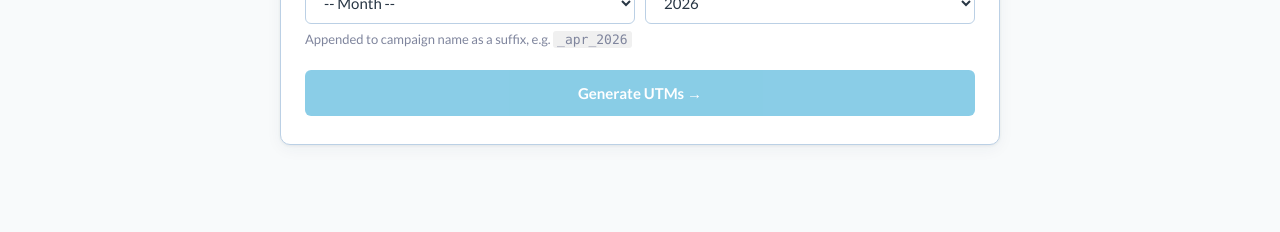
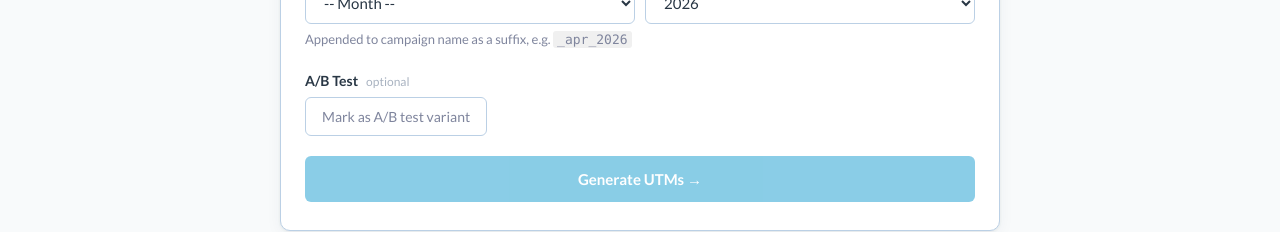
Before and after one commit to mattvisme/utm-generator, a Next.js app: page / in a window 1280 px wide. Shown: the part 715-947 px from the top of the page. Before the commit the page ends 892 px from the top, so only its background shows below. Built offline with nearby package versions, Linux system fonts and the light colour scheme.

Commit message:
Add A/B variant field and Blog/On-site CTA channel

```diff
--- a/app/api/generate/route.ts
+++ b/app/api/generate/route.ts
@@ -7,7 +7,7 @@ import { GenerateRequest } from '@/types/utm'
 export async function POST(req: NextRequest) {
   try {
     const body: GenerateRequest = await req.json()
-    const { url, channel, description, vc_parameter, campaign_name, campaign_date, cohort } = body
+    const { url, channel, description, vc_parameter, campaign_name, campaign_date, cohort, ab_variant } = body
 
     if (!url || !channel || !description) {
       return NextResponse.json({ error: 'Missing required fields' }, { status: 400 })
@@ -26,7 +26,8 @@ export async function POST(req: NextRequest) {
       vc_parameter,
       campaign_name,
       campaign_date,
-      cohort
+      cohort,
+      ab_variant
     )
 
     const { value: campaign, truncated } = truncateCampaign(suggestion.utm_campaign)
--- a/app/page.tsx
+++ b/app/page.tsx
@@ -35,6 +35,7 @@ export default function HomePage() {
             ? `${['jan','feb','mar','apr','may','jun','jul','aug','sep','oct','nov','dec'][parseInt(data.campaign_month) - 1]}_${data.campaign_year}`
             : undefined,
           cohort: data.cohort || undefined,
+          ab_variant: data.is_ab_test && data.ab_variant ? data.ab_variant : undefined,
         }),
       })
       const json = await res.json()
--- a/components/InputForm.tsx
+++ b/components/InputForm.tsx
@@ -15,6 +15,20 @@ interface Props {
 const currentYear = new Date().getFullYear()
 const YEARS = [currentYear - 1, currentYear, currentYear + 1].map(String)
 
+const toggleButtonStyle = (active: boolean) => ({
+  flex: 1,
+  padding: '0.5rem',
+  borderRadius: 'var(--radius-sm)',
+  border: active ? '2px solid var(--accent)' : '1px solid var(--border)',
+  background: active ? 'var(--surface2)' : 'var(--surface)',
+  color: active ? 'var(--accent-dark)' : 'var(--text-muted)',
+  fontFamily: 'Lato, sans-serif',
+  fontSize: '0.875rem',
+  fontWeight: active ? 700 : 400,
+  cursor: 'pointer',
+  transition: 'all 0.15s ease',
+})
+
 export default function InputForm({ onSubmit, loading, initialData }: Props) {
   const [url, setUrl] = useState(initialData?.url || '')
   const [channel, setChannel] = useState(initialData?.channel || '')
@@ -24,6 +38,8 @@ export default function InputForm({ onSubmit, loading, initialData }: Props) {
   const [campaignMonth, setCampaignMonth] = useState(initialData?.campaign_month || '')
   const [campaignYear, setCampaignYear] = useState(initialData?.campaign_year || String(currentYear))
   const [cohort, setCohort] = useState(initialData?.cohort || '')
+  const [isAbTest, setIsAbTest] = useState(initialData?.is_ab_test || false)
+  const [abVariant, setAbVariant] = useState(initialData?.ab_variant || '')
   const [urlError, setUrlError] = useState('')
   const [urlNotice, setUrlNotice] = useState('')
 
@@ -37,10 +53,13 @@ export default function InputForm({ onSubmit, loading, initialData }: Props) {
     }
   }, [initialData])
 
-  // Clear cohort when switching to a non-cohort channel
   useEffect(() => {
     if (!showCohort) setCohort('')
   }, [showCohort])
+
+  useEffect(() => {
+    if (!isAbTest) setAbVariant('')
+  }, [isAbTest])
 
   const handleUrlBlur = () => {
     if (!url) return
@@ -71,6 +90,8 @@ export default function InputForm({ onSubmit, loading, initialData }: Props) {
       campaign_month: campaignMonth,
       campaign_year: campaignYear,
       cohort,
+      is_ab_test: isAbTest,
+      ab_variant: abVariant,
       cleanUrl: base,
     })
   }
@@ -211,6 +232,55 @@ export default function InputForm({ onSubmit, loading, initialData }: Props) {
         </p>
       </div>
 
+      {/* A/B test variant */}
+      <div>
+        {fieldLabel('A/B Test', true)}
+        <div style={{ display: 'flex', alignItems: 'center', gap: '0.75rem' }}>
+          <button
+            type="button"
+            onClick={() => setIsAbTest(!isAbTest)}
+            disabled={loading}
+            style={{
+              ...toggleButtonStyle(isAbTest),
+              flex: 'none',
+              padding: '0.5rem 1rem',
+            }}
+          >
+            {isAbTest ? '✓ A/B test variant' : 'Mark as A/B test variant'}
+          </button>
+        </div>
+
+        {isAbTest && (
+          <div style={{ marginTop: '0.75rem' }}>
+            <p style={{ color: 'var(--text-muted)', fontSize: '0.8125rem', marginBottom: '0.5rem', fontFamily: 'Lato, sans-serif' }}>
+              Variant label — goes into <code style={{ background: '#f0f0f0', padding: '1px 4px', borderRadius: '3px' }}>utm_content</code>
+            </p>
+            <div style={{ display: 'flex', gap: '0.5rem' }}>
+              {['a', 'b', 'c'].map((v) => (
+                <button
+                  key={v}
+                  type="button"
+                  onClick={() => setAbVariant(v)}
+                  disabled={loading}
+                  style={{ ...toggleButtonStyle(abVariant === v), flex: 'none', padding: '0.4rem 0.875rem' }}
+                >
+                  Variant {v.toUpperCase()}
+                </button>
+              ))}
+              <input
+                type="text"
+                className="input-field"
+                placeholder="or custom label"
+                value={['a', 'b', 'c'].includes(abVariant) ? '' : abVariant}
+                onChange={(e) => setAbVariant(e.target.value.toLowerCase().replace(/[^a-z0-9_]/g, '_'))}
+                disabled={loading}
+                style={{ flex: 1 }}
+              />
+            </div>
+          </div>
+        )}
+      </div>
+
       {/* Cohort — conditional on Email/Newsletter and Product Feature */}
       {showCohort && (
         <div>
@@ -222,19 +292,7 @@ export default function InputForm({ onSubmit, loading, initialData }: Props) {
                 type="button"
                 onClick={() => setCohort(val)}
                 disabled={loading}
-                style={{
-                  flex: 1,
-                  padding: '0.5rem',
-                  borderRadius: 'var(--radius-sm)',
-                  border: cohort === val ? '2px solid var(--accent)' : '1px solid var(--border)',
-                  background: cohort === val ? 'var(--surface2)' : 'var(--surface)',
-                  color: cohort === val ? 'var(--accent-dark)' : 'var(--text-muted)',
-                  fontFamily: 'Lato, sans-serif',
-                  fontSize: '0.875rem',
-                  fontWeight: cohort === val ? 700 : 400,
-                  cursor: 'pointer',
-                  transition: 'all 0.15s ease',
-                }}
+                style={toggleButtonStyle(cohort === val)}
               >
                 {val === '' ? 'Both' : val.charAt(0).toUpperCase() + val.slice(1)}
               </button>
--- a/lib/claude.ts
+++ b/lib/claude.ts
@@ -19,6 +19,7 @@ APPROVED utm_medium VALUES — use only these, mapped to GA4 channels:
 - referral       → Referral
 - affiliate      → Affiliates
 - badge          → Custom (requires GA4 setup — set ga4_setup_required: true)
+- internal       → Custom on-site CTA (requires GA4 setup — set ga4_setup_required: true)
 
 utm_campaign NAMING RULES:
 - Lowercase only. Underscores only. No hyphens, no spaces.
@@ -45,6 +46,7 @@ CHANNEL RULES:
 - Product badge/watermark on exported PDF: source=exported_pdf, medium=badge, ga4_setup_required=true
 - Affiliate/Partner: source=affiliate_[partner], medium=affiliate
 - Display: source=appropriate network, medium=display
+- Blog / On-site CTA: source=blog, medium=internal. Set ga4_setup_required=true with reason "utm_medium=internal requires a GA4 custom channel group."
 
 RESPONSE RULES:
 Return ONLY a valid JSON object. No markdown, no code fences, no explanation text outside the JSON. If you cannot determine a value with confidence, use your best judgment based on context — do not return null for required fields.
@@ -72,7 +74,8 @@ export async function generateUTMs(
   vcParameter?: string,
   campaignName?: string,
   campaignDate?: string,
-  cohort?: string
+  cohort?: string,
+  abVariant?: string
 ): Promise<UTMSuggestion> {
   const client = new Anthropic({ apiKey: process.env.ANTHROPIC_API_KEY })
 
@@ -88,6 +91,9 @@ export async function generateUTMs(
       : null,
     cohort
       ? `Target audience cohort: ${cohort} accounts (managed = enterprise/CSM accounts, unmanaged = self-serve accounts). Incorporate into utm_content if relevant.`
+      : null,
+    abVariant
+      ? `This is an A/B test variant. Variant label: "${abVariant}". Set utm_content to this variant label (e.g. "variant_${abVariant}"). This is critical for comparing variant performance in GA4.`
       : null,
     vcParameter ? `Existing vc= value to preserve: ${vcParameter}` : null,
   ]
--- a/types/utm.ts
+++ b/types/utm.ts
@@ -21,6 +21,7 @@ export interface GenerateRequest {
   campaign_name?: string
   campaign_date?: string   // formatted as "apr_2026"
   cohort?: 'managed' | 'unmanaged'
+  ab_variant?: string      // e.g. "a", "b", "c", or custom label
 }
 
 export interface GenerateResponse {
@@ -66,6 +67,8 @@ export interface FormData {
   campaign_month: string  // "04"
   campaign_year: string   // "2026"
   cohort: string          // "managed" | "unmanaged" | ""
+  is_ab_test: boolean
+  ab_variant: string      // "a" | "b" | "c" | custom
 }
 
 export const CHANNELS = [
@@ -78,6 +81,7 @@ export const CHANNELS = [
   'Display',
   'Affiliate / Partner',
   'Product Feature',
+  'Blog / On-site CTA',
   'Other',
 ] as const
 
```
